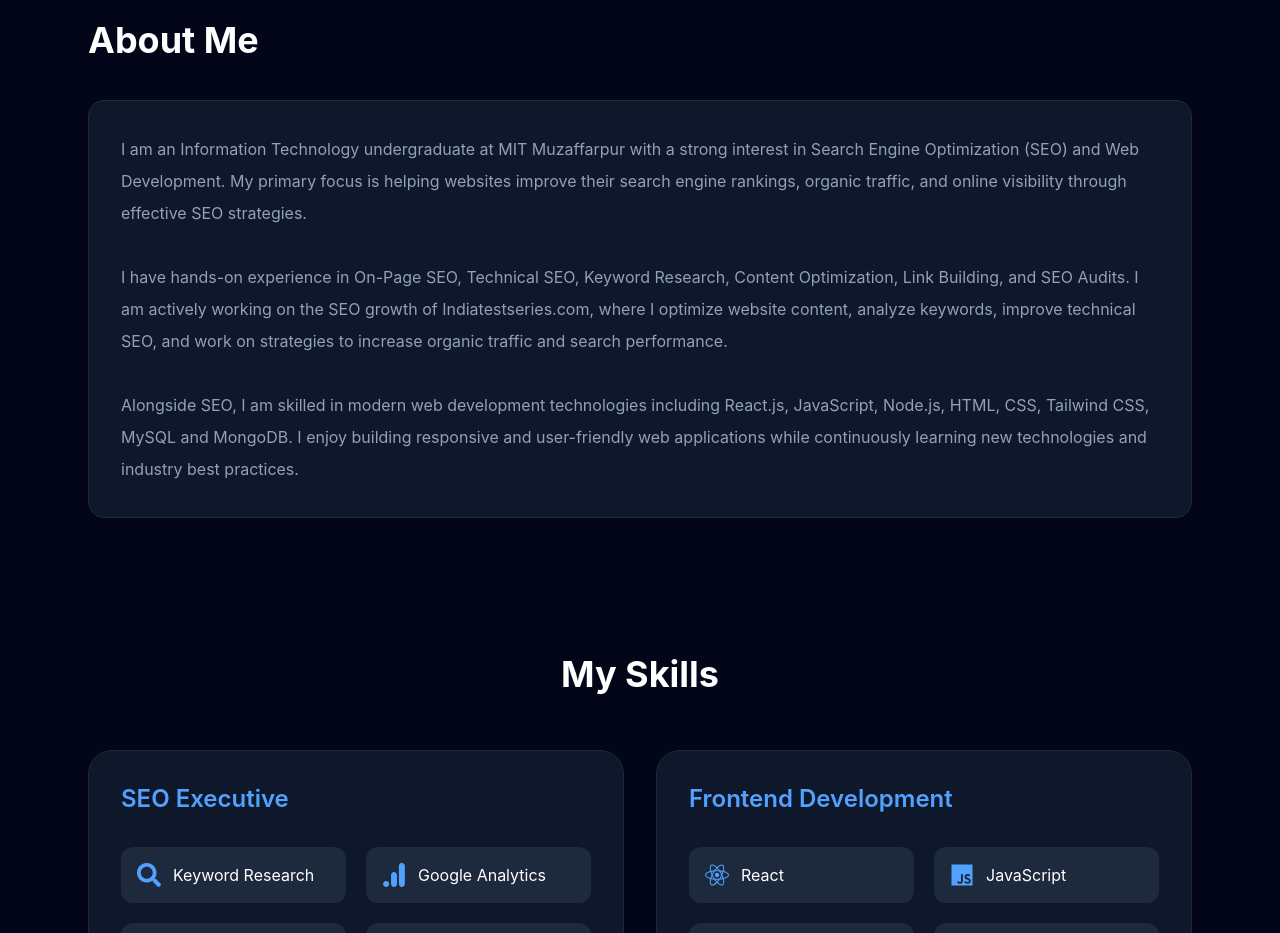
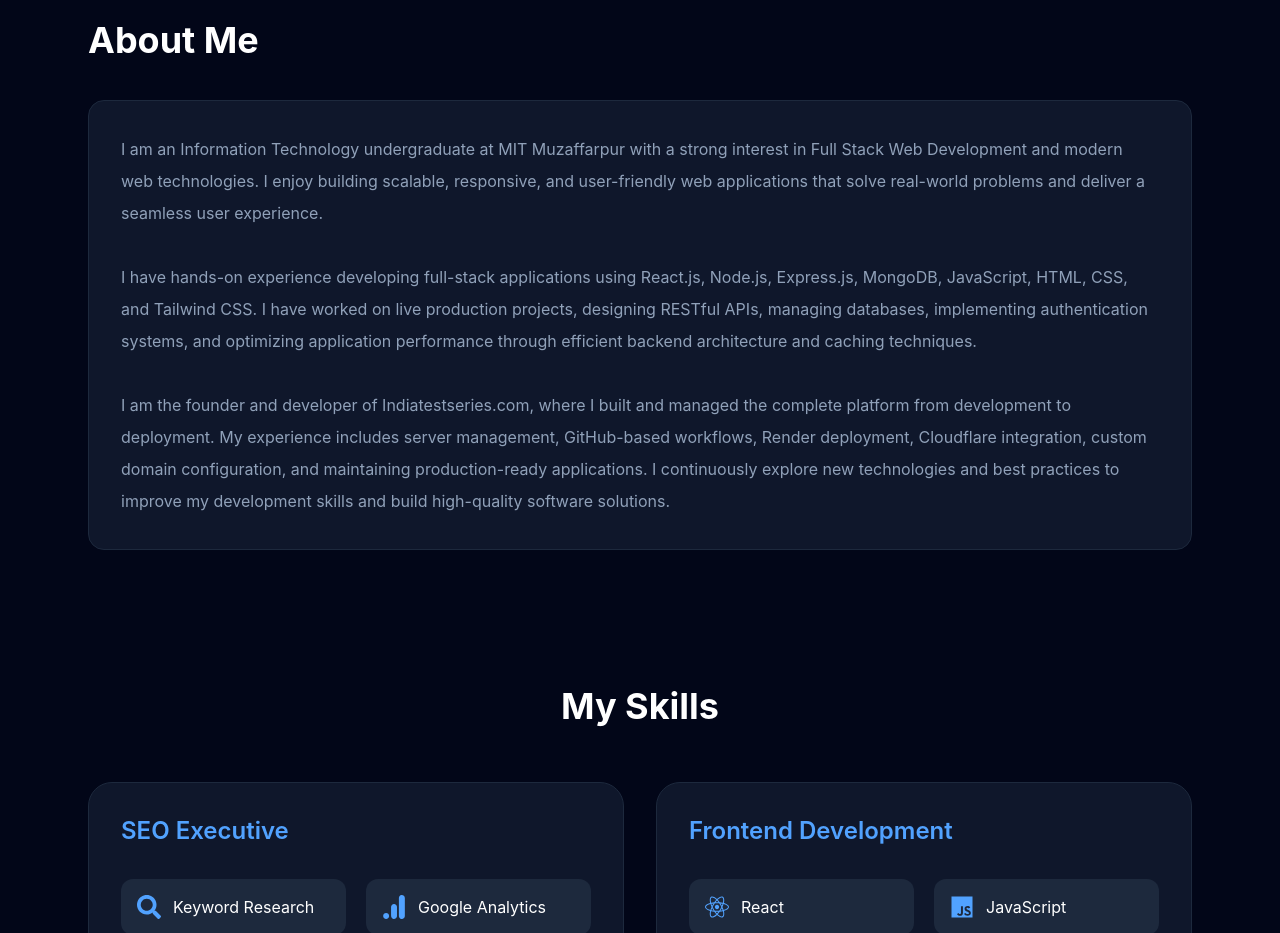
Before and after one commit to MdEmteshal/emteshal_portfolio, a React app in the folder frontend/: page / in a window 1280 px wide. Shown: the part 820-1753 px from the top of the page. Built offline with nearby package versions, Linux system fonts and the light colour scheme; the HTML template or start-up script is replaced by a standard one.

Commit message:
Revise About section with updated content
Updated the About component to reflect new information about skills and experience.

```diff
--- a/frontend/src/pages/about.jsx
+++ b/frontend/src/pages/about.jsx
@@ -1,21 +1,3 @@
-// export default function About() {
-//   return (
-//     <section id="about" className="py-5">
-//       <div className="max-w-6xl mx-auto px-6">
-//         <h2 className="text-4xl font-bold mb-10">About Me</h2>
-
-//         <div className="bg-slate-900 p-8 rounded-2xl">
-//           <p className="text-slate-400 leading-8">
-//             I am a Computer Science student passionate about Full Stack
-//             Development and DevOps. I enjoy building scalable applications and
-//             solving real-world problems.
-//           </p>
-//         </div>
-//       </div>
-//     </section>
-//   );
-// }
-
 export default function About() {
   return (
     <section id="about" className="py-10">
@@ -24,26 +6,32 @@
 
         <div className="bg-slate-900 p-8 rounded-2xl border border-slate-800">
           <p className="text-slate-400 leading-8">
-            I am an Information Technology undergraduate at MIT Muzaffarpur with
-            a strong interest in Search Engine Optimization (SEO) and Web
-            Development. My primary focus is helping websites improve their
-            search engine rankings, organic traffic, and online visibility
-            through effective SEO strategies.
-            <br />
-            <br />
-            I have hands-on experience in On-Page SEO, Technical SEO, Keyword
-            Research, Content Optimization, Link Building, and SEO Audits. I am
-            actively working on the SEO growth of Indiatestseries.com, where I
-            optimize website content, analyze keywords, improve technical SEO,
-            and work on strategies to increase organic traffic and search
-            performance.
-            <br />
-            <br />
-            Alongside SEO, I am skilled in modern web development technologies
-            including React.js, JavaScript, Node.js, HTML, CSS, Tailwind CSS,
-            MySQL and MongoDB. I enjoy building responsive and user-friendly web
-            applications while continuously learning new technologies and
-            industry best practices.
+             I am an Information Technology undergraduate at MIT Muzaffarpur with
+             a strong interest in Full Stack Web Development and modern web
+             technologies. I enjoy building scalable, responsive, and user-friendly
+             web applications that solve real-world problems and deliver a seamless
+             user experience.
+
+        <br />
+        <br />
+
+            I have hands-on experience developing full-stack applications using
+            React.js, Node.js, Express.js, MongoDB, JavaScript, HTML, CSS, and
+            Tailwind CSS. I have worked on live production projects, designing
+            RESTful APIs, managing databases, implementing authentication systems,
+            and optimizing application performance through efficient backend
+            architecture and caching techniques.
+
+        <br />
+        <br />
+
+            I am the founder and developer of Indiatestseries.com, where I built
+            and managed the complete platform from development to deployment. My
+            experience includes server management, GitHub-based workflows, Render
+            deployment, Cloudflare integration, custom domain configuration, and
+            maintaining production-ready applications. I continuously explore new
+            technologies and best practices to improve my development skills and
+            build high-quality software solutions.
           </p>
         </div>
       </div>
```
